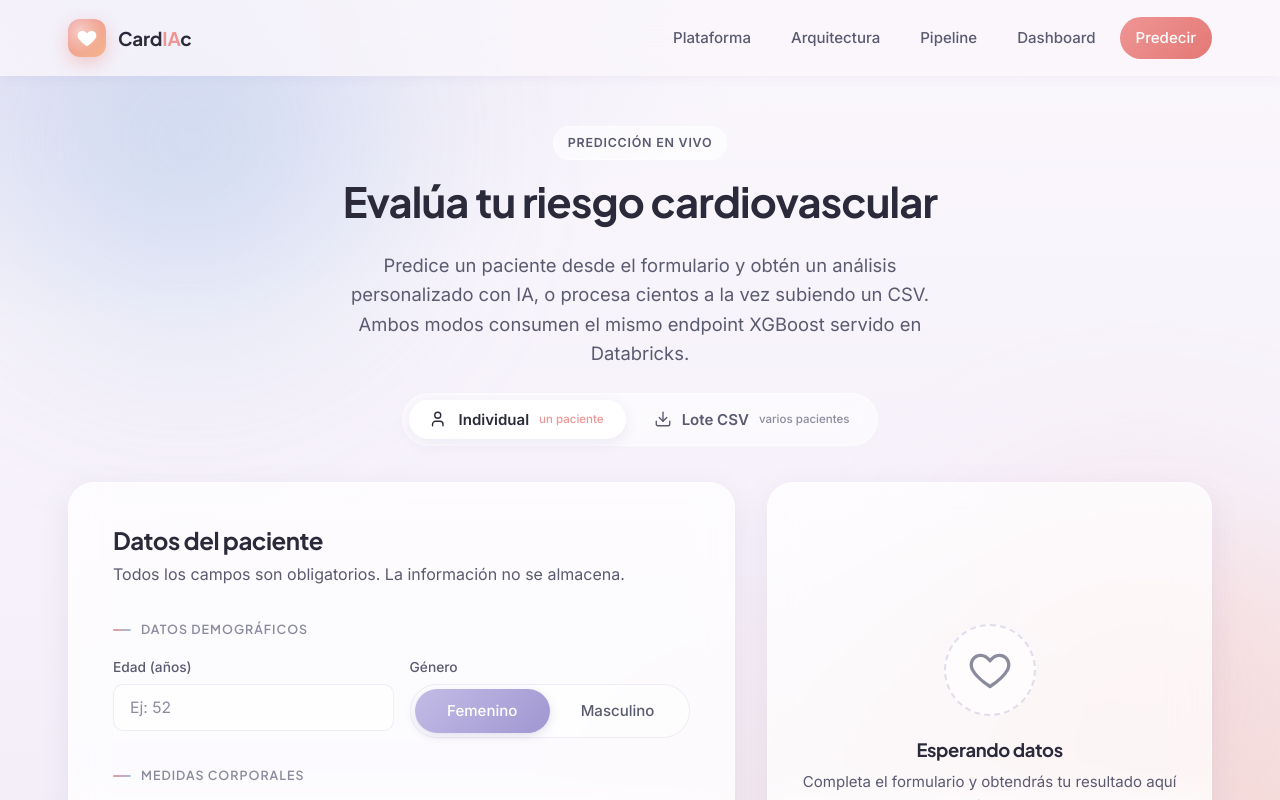
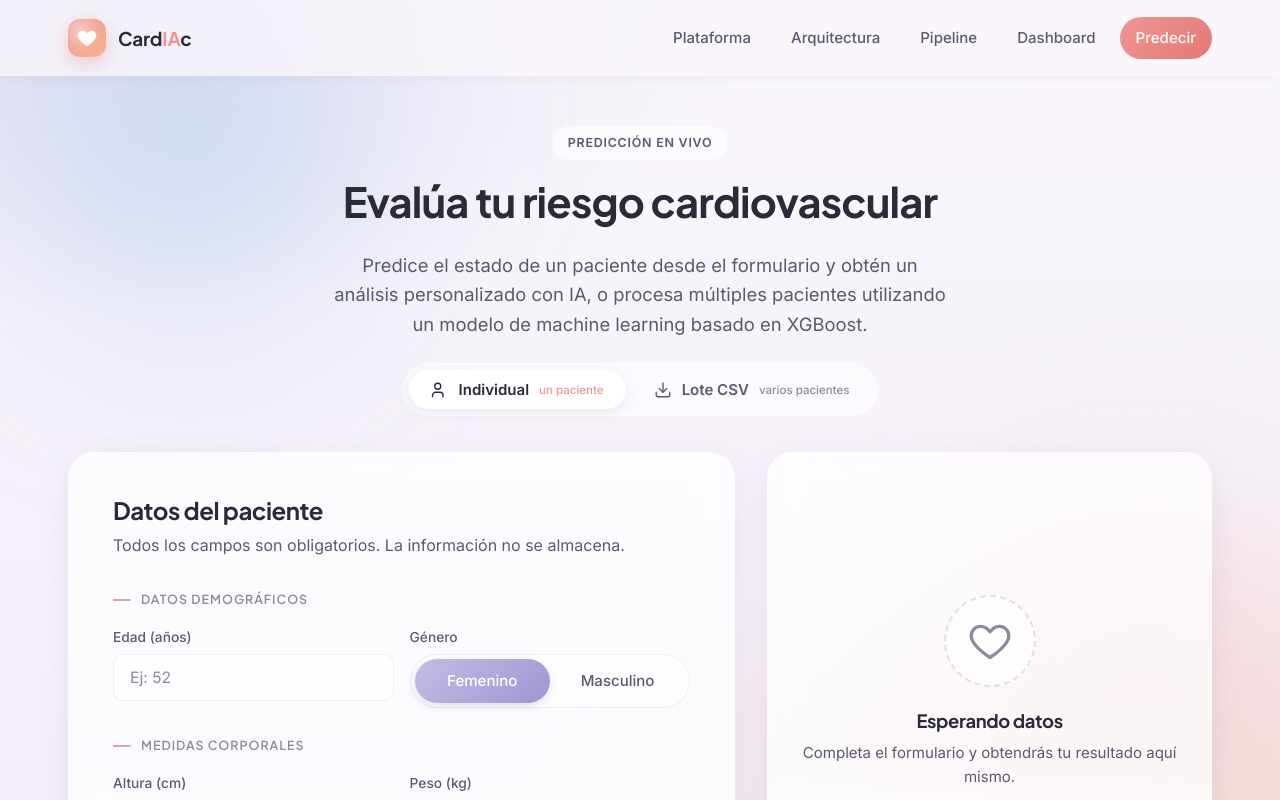
Before and after one commit to wilsone24/web-final-project, a React (Vite) app in the folder frontend/: page /predict in a window 1280 px wide. Shown: the top 800 px of the page. Built offline with nearby package versions, Linux system fonts and the light colour scheme.

Commit message:
fix: update headings and descriptions in Dashboard and Predict pages for clarity

```diff
--- a/frontend/src/pages/Dashboard.tsx
+++ b/frontend/src/pages/Dashboard.tsx
@@ -190,10 +190,9 @@ export default function Dashboard() {
         <div className="dashboard-head reveal">
           <div>
             <span className="eyebrow">Dashboard analítico</span>
-            <h2>Modelo estrella · gold.fct_cardio_outcomes</h2>
+            <h2>Modelo estrella</h2>
             <p className="lead">
-              Métricas agregadas sobre la población clínica completa. Los datos quedan en cache hasta que pulses
-              <strong> Actualizar</strong> — no se refrescan automáticamente para no saturar el warehouse SQL.
+              Información Analítica y KPIs
             </p>
           </div>
           <div className="dashboard-meta">
--- a/frontend/src/pages/Predict.tsx
+++ b/frontend/src/pages/Predict.tsx
@@ -94,9 +94,7 @@ export default function Predict() {
           <span className="eyebrow">Predicción en vivo</span>
           <h2>Evalúa tu riesgo cardiovascular</h2>
           <p className="lead">
-            Predice un paciente desde el formulario y obtén un análisis personalizado con IA,
-            o procesa cientos a la vez subiendo un CSV. Ambos modos consumen el mismo
-            endpoint XGBoost servido en Databricks.
+            Predice el estado de un paciente desde el formulario y obtén un análisis personalizado con IA, o procesa múltiples pacientes utilizando un modelo de machine learning basado en XGBoost.
           </p>
         </div>
 
```
